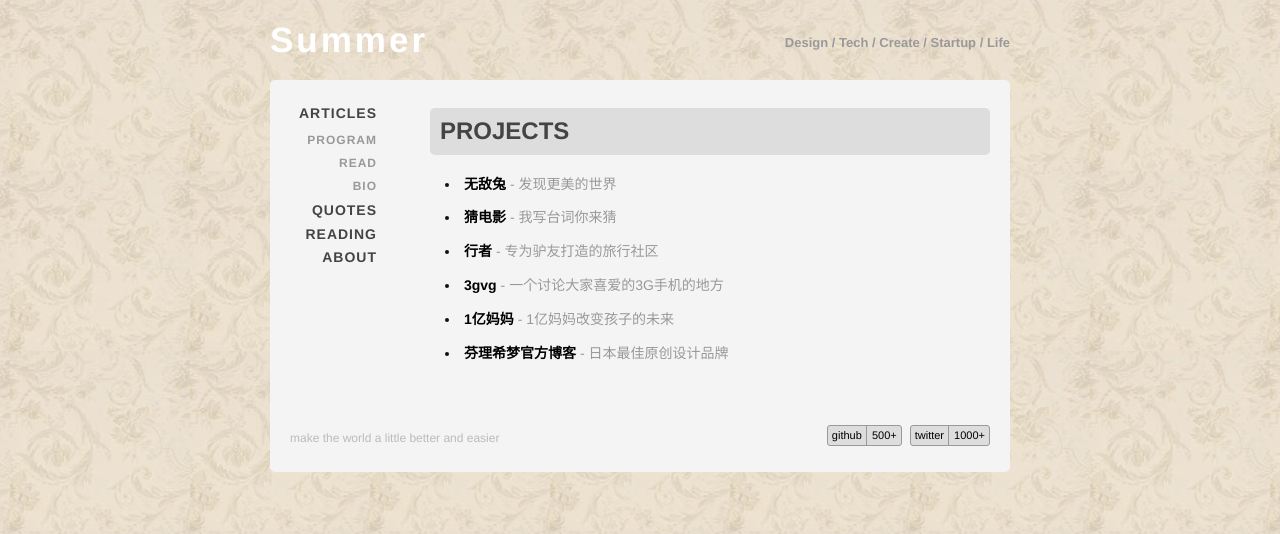
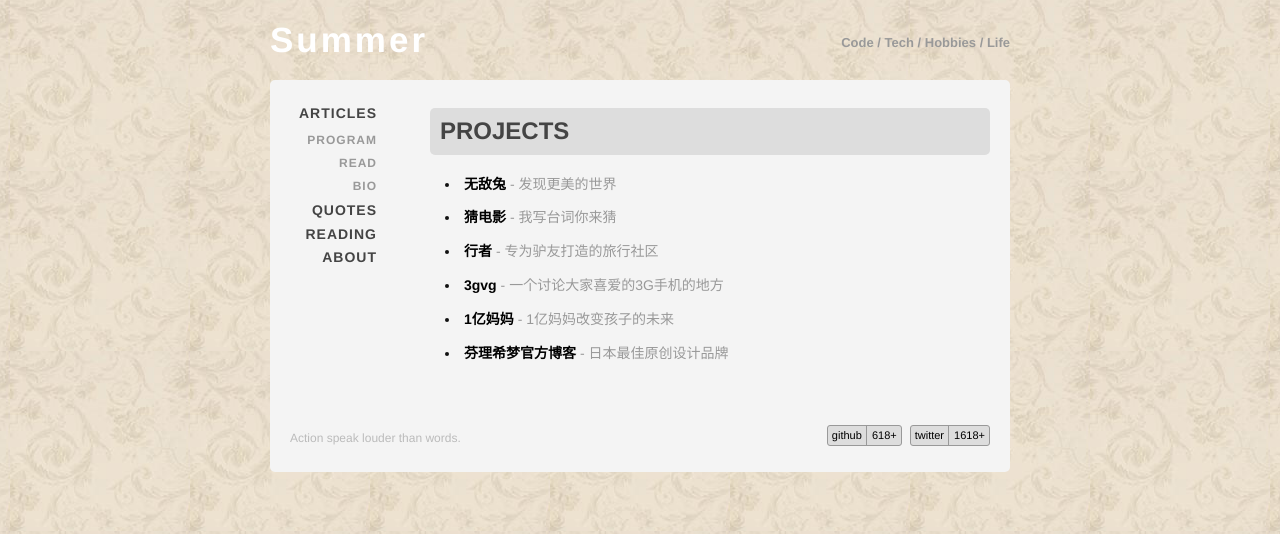
Before and after one commit to sdyz5210/sdyz5210.github.io, a Jekyll site: the page built from projects.html, in a window 1280 px wide. Shown: the top 534 px of the page. Built offline with Jekyll 4.4.1, drawn with Linux system fonts in a browser that asks for light colours; Markdown is read by kramdown in place of the engine named in the settings.

Commit message:
增加个人说明

```diff
--- a/_includes/footer.html
+++ b/_includes/footer.html
@@ -3,17 +3,17 @@
 		<div class="badget" id="github">
 			<a href="http://github.com/sdyz5210">
 			<span class="service">github</span>
-			<span class="info">500+</span>
+			<span class="info">618+</span>
 			</a>
 		</div>
 		<div class="badget" id="twt">
 			<a href="http://twitter.com/sdyz5210">
 			<span class="service">twitter</span>
-			<span class="info">1000+</span>
+			<span class="info">1618+</span>
 			</a>
 		</div>
 	</div>
-	<span style="color:#bbb;font-size:12px">make the world a little better and easier</span>
+	<span style="color:#bbb;font-size:12px">Action speak louder than words.</span>
 	<p style="clear:both"></p>
 </div>
 <script>
--- a/_layouts/default.html
+++ b/_layouts/default.html
@@ -3,7 +3,7 @@
 	{% include header.html %}
 	<body>
 		<div id="logo">
-			<span id="tags">Design / Tech / Create / Startup / Life</span>
+			<span id="tags">Code / Tech / Hobbies / Life</span>
 			<h1><a href="/">Summer</a></h1></div>
 		<div id="wrapper">
 			<div id="content" class="index">
```
Also changed, not shown: about.html (+10 -0 lines), 4 other files.
